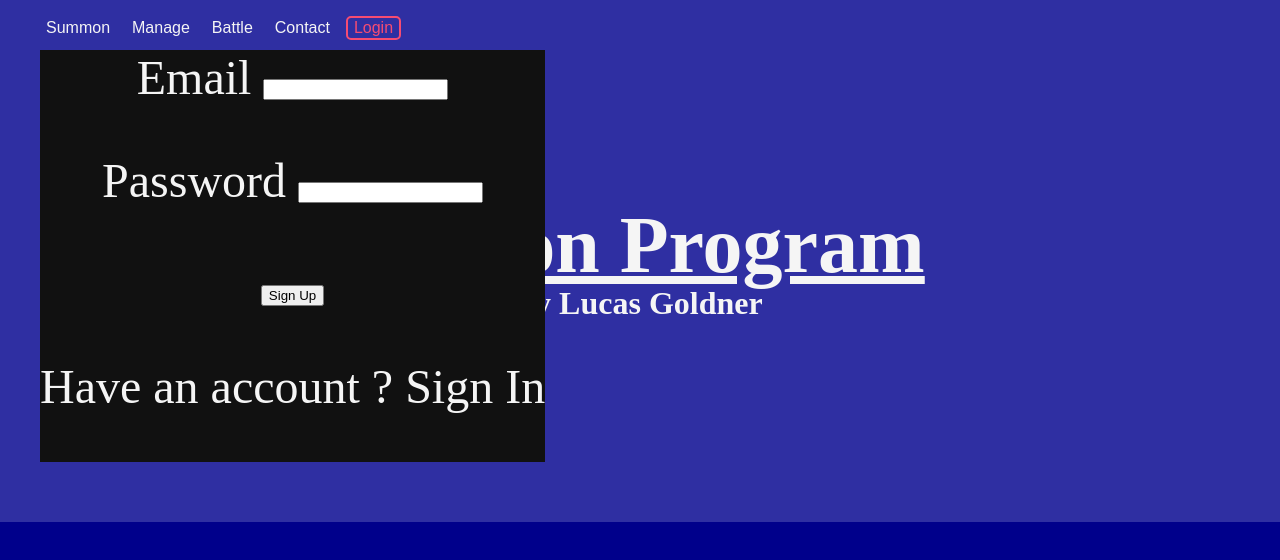
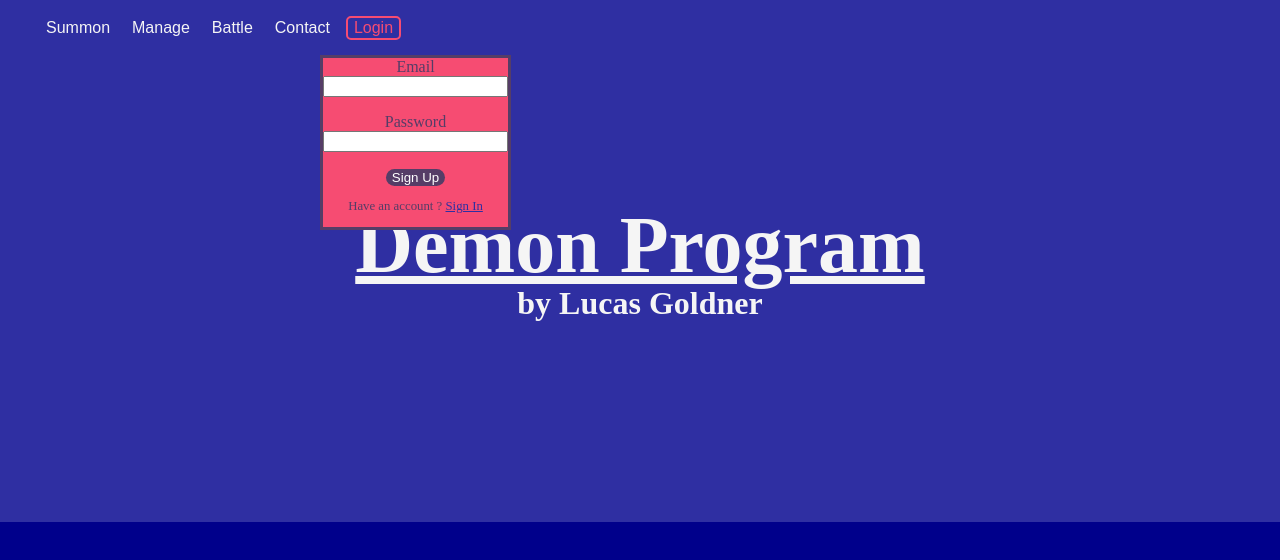
Before and after one commit to lucas-goldner/demon-program, a React (Create React App) app: page / in a window 1280 px wide. Both pictures are taken after a click on the button "Login". Shown: the top 560 px of the page. Built offline with nearby package versions, Linux system fonts and the light colour scheme; no server answers; a web font is replaced by a local one.

Commit message:
Jam packed login screen Update

```diff
--- a/src/Navbar.js
+++ b/src/Navbar.js
@@ -40,11 +40,42 @@ const ListLogin = styled.button`
 `
 
 const Login = styled.div`
-    background: #111;
+    border-color: #553D67;
+    border-style: solid;
     position: absolute;
-    top: 50px;
+    background: #F64C72;
+    color: #553D67;
+    top: 55px;
+    left: 320px;
     z-index: 2;
-    font-size: 3em;
+    font-size: 1em;
+    display: flex;
+    flex-direction: column;
+`
+
+const InputFields = styled.input`
+    size = 10;
+`
+
+const LoginError = styled.p`
+    font-size: 0.5em;
+    color: #2F2FA2;
+`
+
+const LoginButton = styled.button`
+    color: white;
+    background-color: #553D67;
+    border-radius: 10px;
+    border-style: none;
+`
+
+const LoginHint = styled.p`
+    font-size: 0.8em;
+`
+
+const LoginSpan = styled.span`
+    color: #2F2FA2;
+    text-decoration: underline;
 `
 
 const Navbar = () => {
@@ -133,20 +164,20 @@ const Navbar = () => {
                     </>
                 ) : (
                     <>
-                    <label>Email</label> <input type="text" autoFocus required value={email} onChange={e => setEmail(e.target.value)}></input>
-                    <p>{emailError}</p>
-                    <label>Password</label> <input type="text" required value={password} onChange={e => setPassword(e.target.value)}></input>
-                    <p>{passwordError}</p>
+                    <label>Email</label> <InputFields type="text" autoFocus required value={email} onChange={e => setEmail(e.target.value)}></InputFields>
+                    <LoginError>{emailError}</LoginError>
+                    <label>Password</label> <InputFields type="text" required value={password} onChange={e => setPassword(e.target.value)}></InputFields>
+                    <LoginError>{passwordError}</LoginError>
                     <div>
                     {hasAccount ? (
                         <>
-                            <button onClick={handleLogin}>Sign In</button>
-                            <p>Don´t have an account ? <span onClick={()=>setHasAccount(!hasAccount)}>Sign Up</span></p>
+                            <LoginButton onClick={handleLogin}>Sign In</LoginButton>
+                            <LoginHint>Don´t have an account ? <LoginSpan onClick={()=>setHasAccount(!hasAccount)}>Sign Up</LoginSpan></LoginHint>
                         </>
                     ) : (
                         <>
-                            <button onClick={handleSignUp}>Sign Up</button>
-                            <p>Have an account ? <span onClick={()=>setHasAccount(!hasAccount)}>Sign In</span></p>
+                            <LoginButton onClick={handleSignUp}>Sign Up</LoginButton>
+                            <LoginHint>Have an account ? <LoginSpan onClick={()=>setHasAccount(!hasAccount)}>Sign In</LoginSpan></LoginHint>
                         </>
                     )}
                     </div>
```
